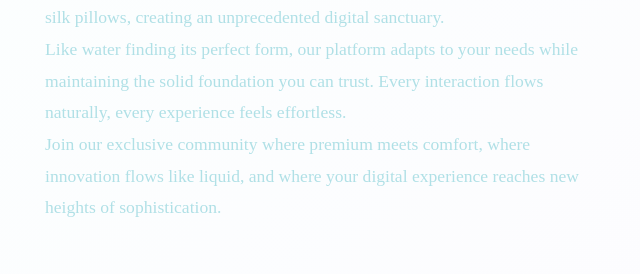
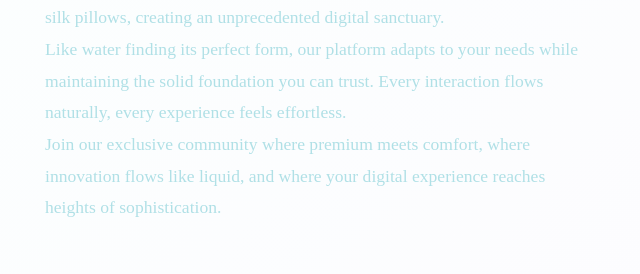
Before and after one commit to EvilNiceguy/Dream-redirect, a plain HTML site: page Index.html in a window 1280 px wide. Shown: the part 1760-2034 px from the top of the page, 15-655 px from the left. Drawn offline with Linux system fonts and the light colour scheme.

Commit message:
Update Index.html

```diff
--- a/Index.html
+++ b/Index.html
@@ -542,7 +542,7 @@
 
                     <p>Like water finding its perfect form, our platform adapts to your needs while maintaining the solid foundation you can trust. Every interaction flows naturally, every experience feels effortless.</p>
 
-                    <p>Join our exclusive community where premium meets comfort, where innovation flows like liquid, and where your digital experience reaches new heights of sophistication.</p>
+                    <p>Join our exclusive community where premium meets comfort, where innovation flows like liquid, and where your digital experience reaches heights of sophistication.</p>
                 </div>
                 <div class="about-visual">
                     <div class="about-castle">🏰</div>
```
